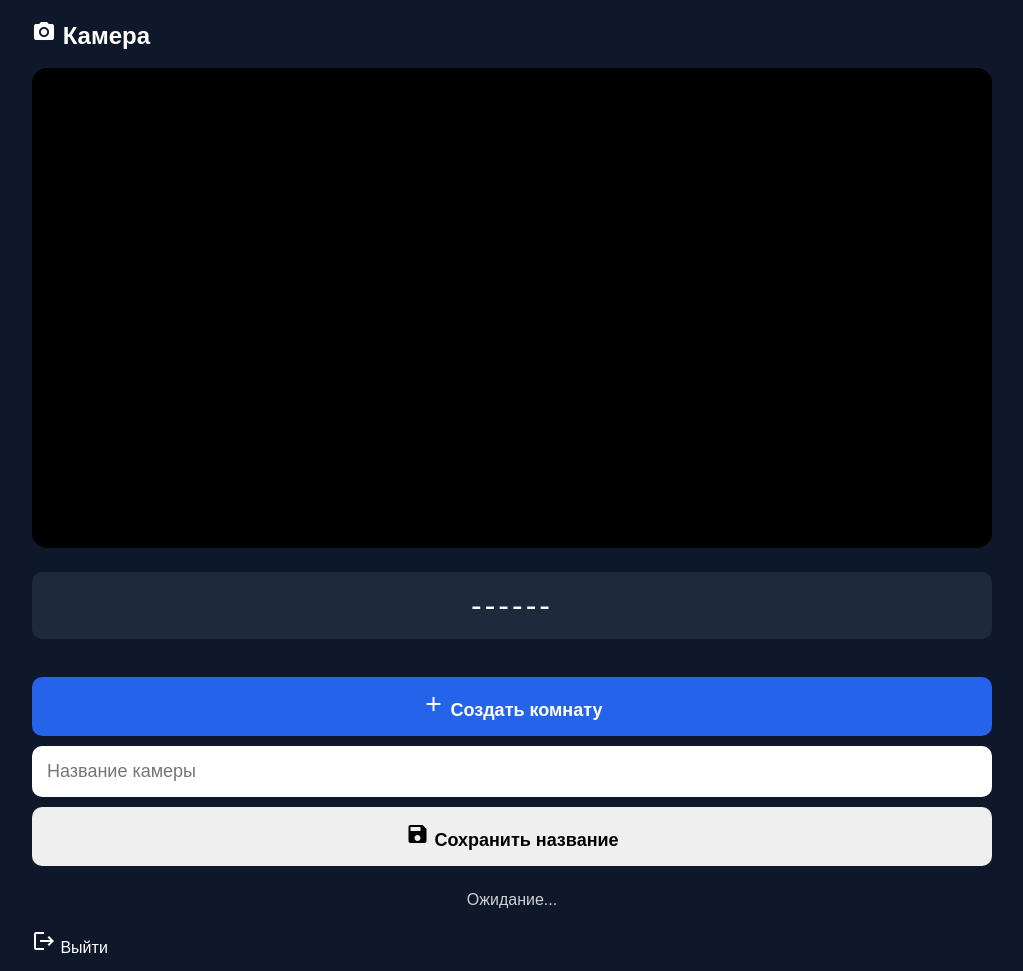
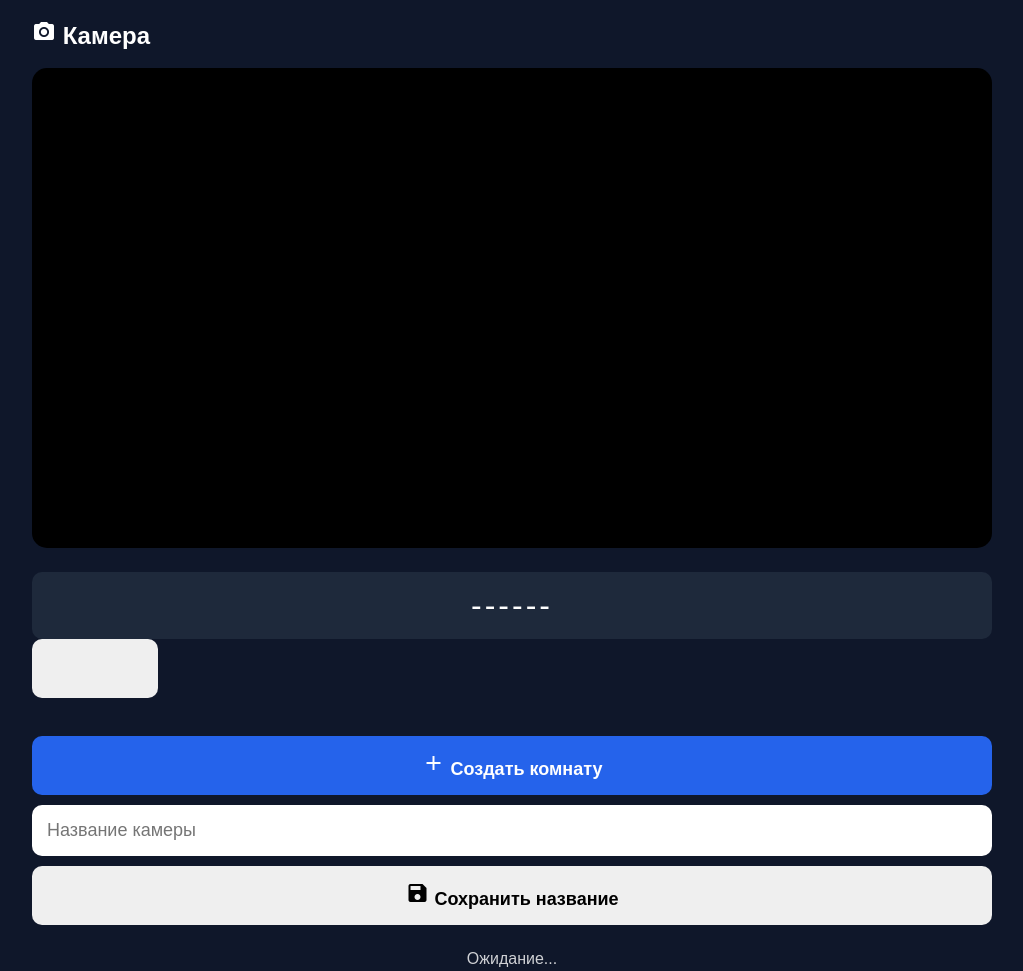
Before and after one commit to skfnet/web, a plain HTML site: page camera.html in a window 1280 px wide. Shown: the top 971 px of the page, without its empty margins (128-1151 px from the left). Drawn offline with Linux system fonts and the light colour scheme.

Commit message:
Update camera.html

```diff
--- a/camera.html
+++ b/camera.html
@@ -18,8 +18,16 @@
 
     <video id="localVideo" autoplay playsinline muted></video>
 
-    <div class="room-box">
-        <div id="roomCode" class="room-code">------</div>
+<div class="room-box">
+
+<div class="room-code-wrapper">
+  <div id="roomCode" class="room-code">------</div>
+
+  <button id="copyRoomCode" class="copy-btn">
+    <i class="material-icons">copy</i>
+  </button>
+</div>
+
         <br>
         <button id="createRoom" class="primary-btn"><i class="material-icons">add</i>&nbsp;Создать комнату</button>
         <input id="cameraNameInput" placeholder="Название камеры">
```
